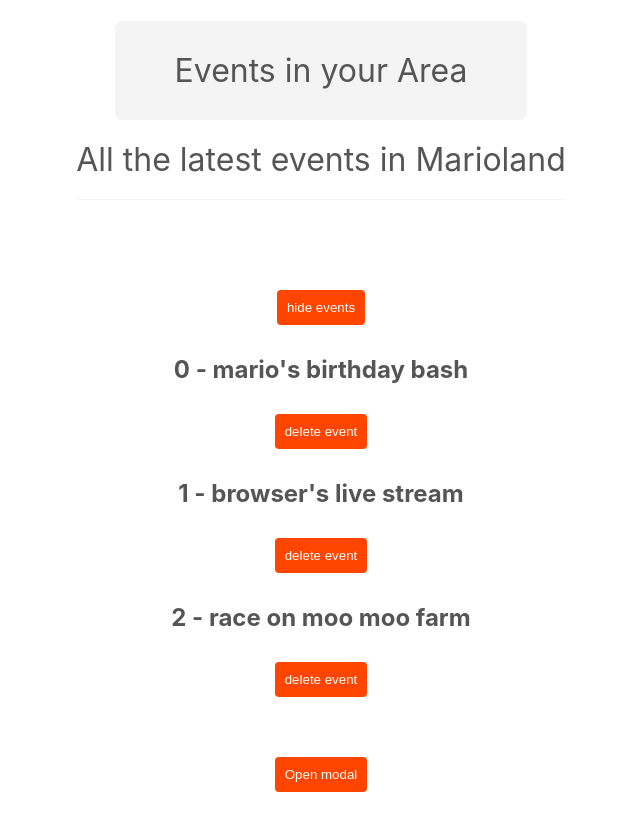
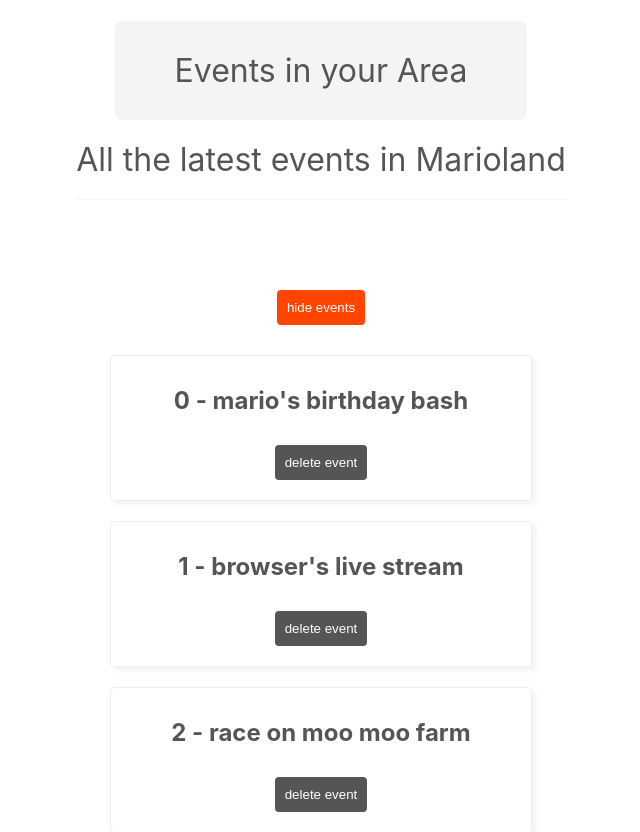
Before and after one commit to zeek-mansur/React, a React (Create React App) app in the folder react/my-first-react-app/: page / in a window 1280 px wide. Shown: the top 832 px of the page, without its empty margins (319-959 px from the left). Before the commit the page ends 802 px from the top, so only its background shows below. Built offline with nearby package versions, Linux system fonts and the light colour scheme.

Commit message:
CSS Modules

```diff
--- a/react/my-first-react-app/src/components/EventList.js
+++ b/react/my-first-react-app/src/components/EventList.js
@@ -1,5 +1,6 @@
 import React from 'react'
 import {useState} from 'react'
+import styles from './EventList.module.css'
 
 
 
@@ -7,9 +8,10 @@
 
     return(
         events.map((event, index)=> (
-            <React.Fragment key = {event.id}>
+            <div className={styles.card}
+                 key = {event.id}>
               <h2>{index} - {event.title}</h2>
               <button onClick = {()=> handleClick(event.id)}>delete event</button>
-            </React.Fragment>)
+            </div>)
     ))
 }
--- /dev/null
+++ b/react/my-first-react-app/src/components/EventList.module.css
@@ -0,0 +1,13 @@
+.card {
+    border: 1px solid #eee;
+    box-shadow: 4px 4px 5px rgba(0, 0, 0, 0.05);
+    padding: 10px;
+    max-width: 400px;
+    margin: 20px auto;
+    border-radius: 4px;
+}
+
+.card button{
+    background-color: #555;
+
+}
--- a/react/my-first-react-app/src/components/Title.js
+++ b/react/my-first-react-app/src/components/Title.js
@@ -3,7 +3,7 @@
 export default function Title({title, subtitle}){
 
     return(
-        <div className="title-block">
+        <div className="title-block card ">
             <h1 className="title">{title}</h1>
             <br />
             <h1 className="subtitle">{subtitle}</h1>
```
